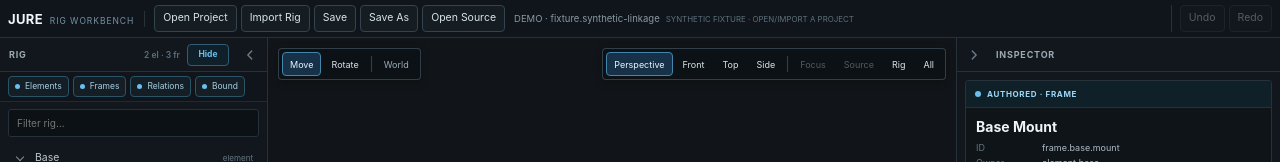
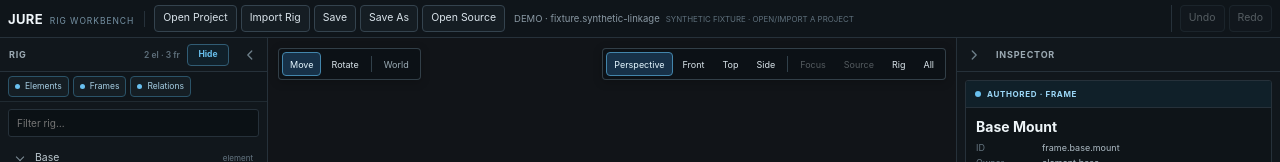
Before and after one commit to Jozzpoly/Jozz-Universal-Rig-Editor, a React (Vite) app: page / in a window 1280 px wide. Shown: the top 162 px of the page. Built offline with nearby package versions, Linux system fonts and the light colour scheme.

Commit message:
ui: hide legacy bound layer from active rig navigator

```diff
--- a/src/app/workspace/RigNavigator.tsx
+++ b/src/app/workspace/RigNavigator.tsx
@@ -79,7 +79,6 @@ export function RigNavigator({ document, selectedTarget, visible, layers, onVisi
         {layerToggle('elements', 'Elements')}
         {layerToggle('frames', 'Frames')}
         {layerToggle('relations', 'Relations')}
-        {layerToggle('bound', 'Bound')}
       </div>
       <input className="navigator-filter" value={filter} onChange={(event) => setFilter(event.target.value)} placeholder="Filter rig…" />
       <div className="navigator-tree">
```
